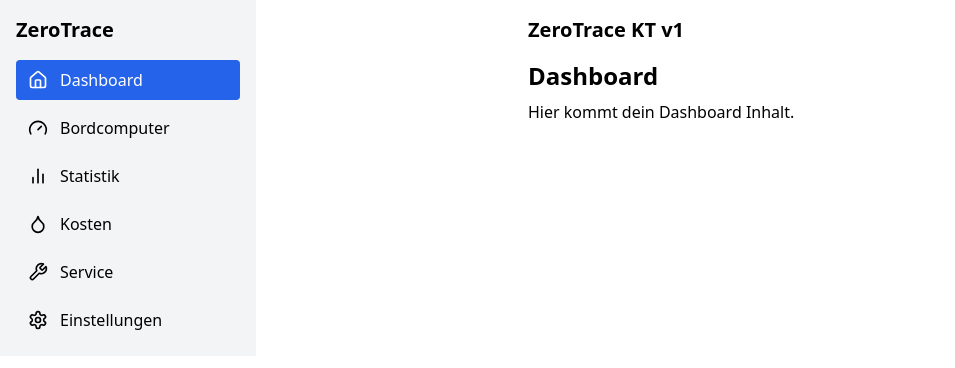
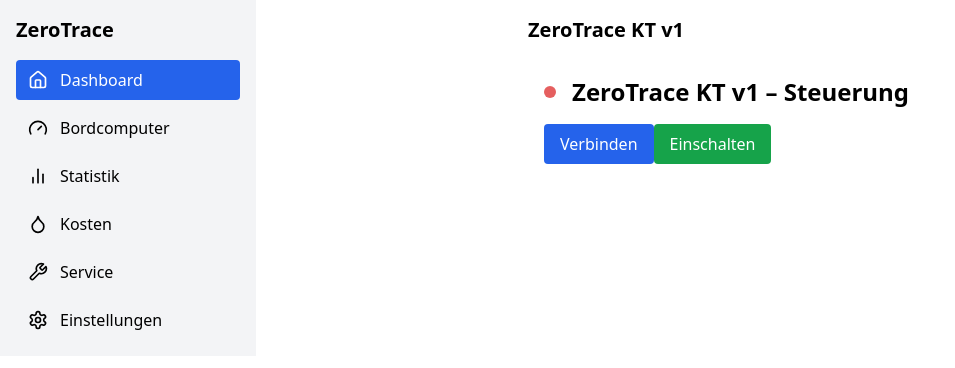
Before and after one commit to BNEGroup/ZeroTrace, a React (Vite) app: page / in a window 1280 px wide. Shown: the top 368 px of the page, without its empty margins (0-955 px from the left). Built offline with nearby package versions, Linux system fonts and the light colour scheme.

Commit message:
BLE-Steuerung ins Dashboard integriert

```diff
--- a/src/App.jsx
+++ b/src/App.jsx
@@ -9,8 +9,10 @@ import {
   Wrench,
   Gauge,
 } from 'lucide-react';
+
 import Bordcomputer from './Bordcomputer';
 import Kosten from './Kosten';
+import Dashboard from './components/dashboard/Dashboard';
 
 function App() {
   const [activeTab, setActiveTab] = useState('dashboard');
@@ -20,7 +22,7 @@ function App() {
     { id: 'dashboard', label: 'Dashboard', icon: Home },
     { id: 'trip1', label: 'Bordcomputer', icon: Gauge },
     { id: 'statistik', label: 'Statistik', icon: BarChart2 },
-    { id: 'kosten', label: 'Kosten', icon: Droplet }, // ehemals 'verbrauch'
+    { id: 'kosten', label: 'Kosten', icon: Droplet },
     { id: 'service', label: 'Service', icon: Wrench },
     { id: 'einstellungen', label: 'Einstellungen', icon: Settings },
   ];
@@ -74,13 +76,15 @@ function App() {
           >
             ☰
           </button>
-          <h1 className="text-xl font-bold">ZeroTrace KT v1</h1>
+          <h1 className="text-xl font-bold flex items-center gap-2">
+            ZeroTrace KT v1
+          </h1>
         </header>
+
         <main className="space-y-6">
           {activeTab === 'dashboard' && (
             <section>
-              <h2 className="text-2xl font-semibold mb-2">Dashboard</h2>
-              <p>Hier kommt dein Dashboard Inhalt.</p>
+              <Dashboard />
             </section>
           )}
           {activeTab === 'trip1' && (
--- /dev/null
+++ b/src/components/dashboard/BLEStatusLED.jsx
@@ -0,0 +1,15 @@
+import React from "react";
+
+export function BLEStatusLED({ status }) {
+  const color = {
+    disconnected: "animate-pulse bg-red-600",
+    connected_off: "bg-gray-400",
+    connected_on: "bg-green-500",
+    connected_service: "bg-yellow-400",
+    connected_error: "bg-red-500",
+  }[status];
+
+  return (
+    <div className={`w-3 h-3 rounded-full ${color} mr-2`} title={`Status: ${status}`}></div>
+  );
+}
--- /dev/null
+++ b/src/components/dashboard/Dashboard.jsx
@@ -0,0 +1,51 @@
+import { useEffect, useState } from "react";
+import { ble } from "@/lib/bleController";
+import { BLEStatusLED } from "@/components/dashboard/BLEStatusLED";
+
+export default function Dashboard() {
+  const [status, setStatus] = useState("disconnected");
+
+  const connect = async () => {
+    const success = await ble.connect();
+    if (success) {
+      setStatus(ble.getStatus());
+    } else {
+      setStatus("disconnected");
+    }
+  };
+
+  const toggleSystem = async () => {
+    const current = ble.getStatus();
+    const newCommand = current === "connected_on" ? "BLOCK_OFF" : "BLOCK_ON";
+    await ble.sendCommand(newCommand);
+    setStatus(ble.getStatus());
+  };
+
+  return (
+    <div className="p-4 space-y-4">
+      <div className="flex items-center gap-2">
+        <BLEStatusLED status={status} />
+        <h2 className="text-2xl font-semibold">ZeroTrace KT v1 – Steuerung</h2>
+      </div>
+
+      <button
+        onClick={connect}
+        className="px-4 py-2 bg-blue-600 text-white rounded hover:bg-blue-700"
+      >
+        {status === "disconnected" ? "Verbinden" : "Neu verbinden"}
+      </button>
+
+      <button
+        onClick={toggleSystem}
+        disabled={status === "disconnected"}
+        className={`px-4 py-2 text-white rounded ${
+          status === "connected_on"
+            ? "bg-red-600 hover:bg-red-700"
+            : "bg-green-600 hover:bg-green-700"
+        }`}
+      >
+        {status === "connected_on" ? "Ausschalten" : "Einschalten"}
+      </button>
+    </div>
+  );
+}
--- /dev/null
+++ b/src/lib/bleController.js
@@ -0,0 +1,39 @@
+const SERVICE_UUID = "4fafc201-1fb5-459e-8fcc-c5c9c331914b";
+const CHARACTERISTIC_UUID = "beb5483e-36e1-4688-b7f5-ea07361b26a8";
+
+let device = null;
+let characteristic = null;
+
+export const ble = {
+  status: "disconnected",
+  async connect() {
+    try {
+      device = await navigator.bluetooth.requestDevice({
+        filters: [{ name: "ZeroTrace KT v1" }],
+        optionalServices: [SERVICE_UUID],
+      });
+      const server = await device.gatt.connect();
+      const service = await server.getPrimaryService(SERVICE_UUID);
+      characteristic = await service.getCharacteristic(CHARACTERISTIC_UUID);
+
+      ble.status = "connected_off";
+      return true;
+    } catch (e) {
+      ble.status = "disconnected";
+      return false;
+    }
+  },
+  async sendCommand(command) {
+    if (!characteristic) return;
+    try {
+      const encoder = new TextEncoder();
+      await characteristic.writeValue(encoder.encode(command + "\n"));
+      ble.status = command === "BLOCK_ON" ? "connected_on" : "connected_off";
+    } catch (e) {
+      ble.status = "connected_error";
+    }
+  },
+  getStatus() {
+    return ble.status;
+  },
+};
```
Also changed, not shown: 2 other files (tests, documents, lock files or other folders).
